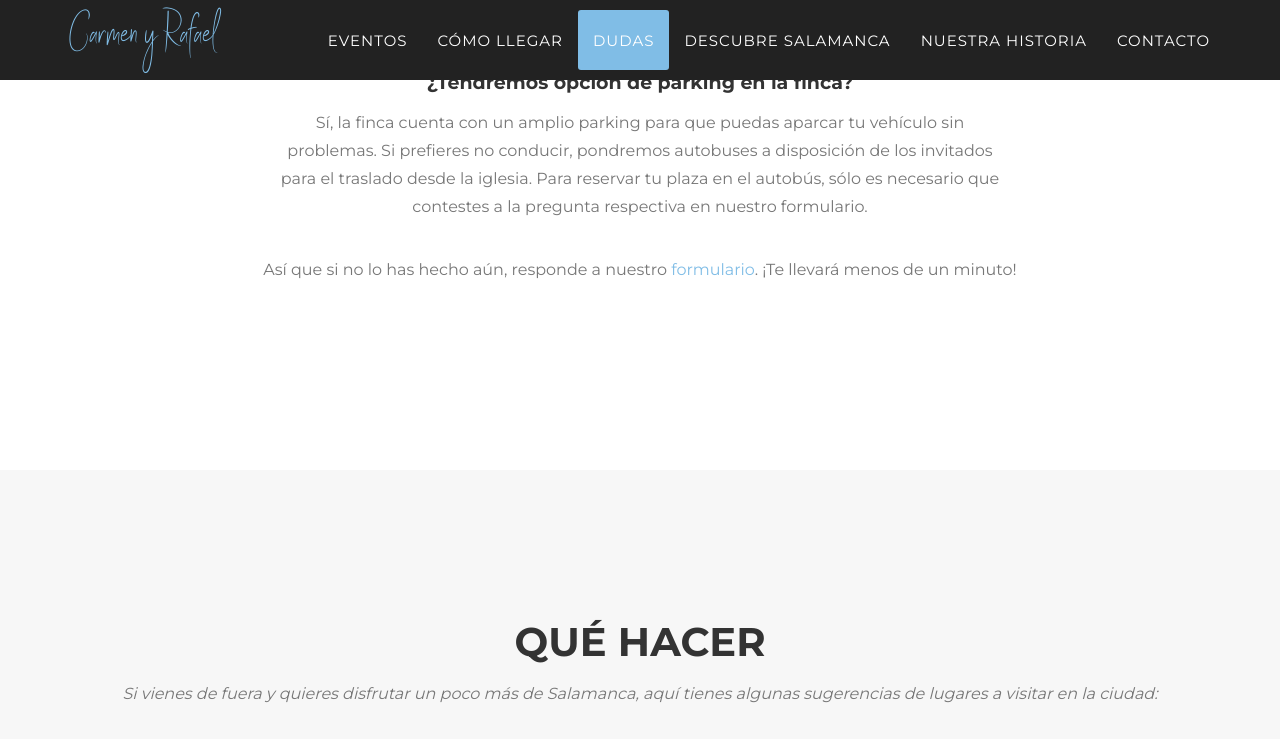
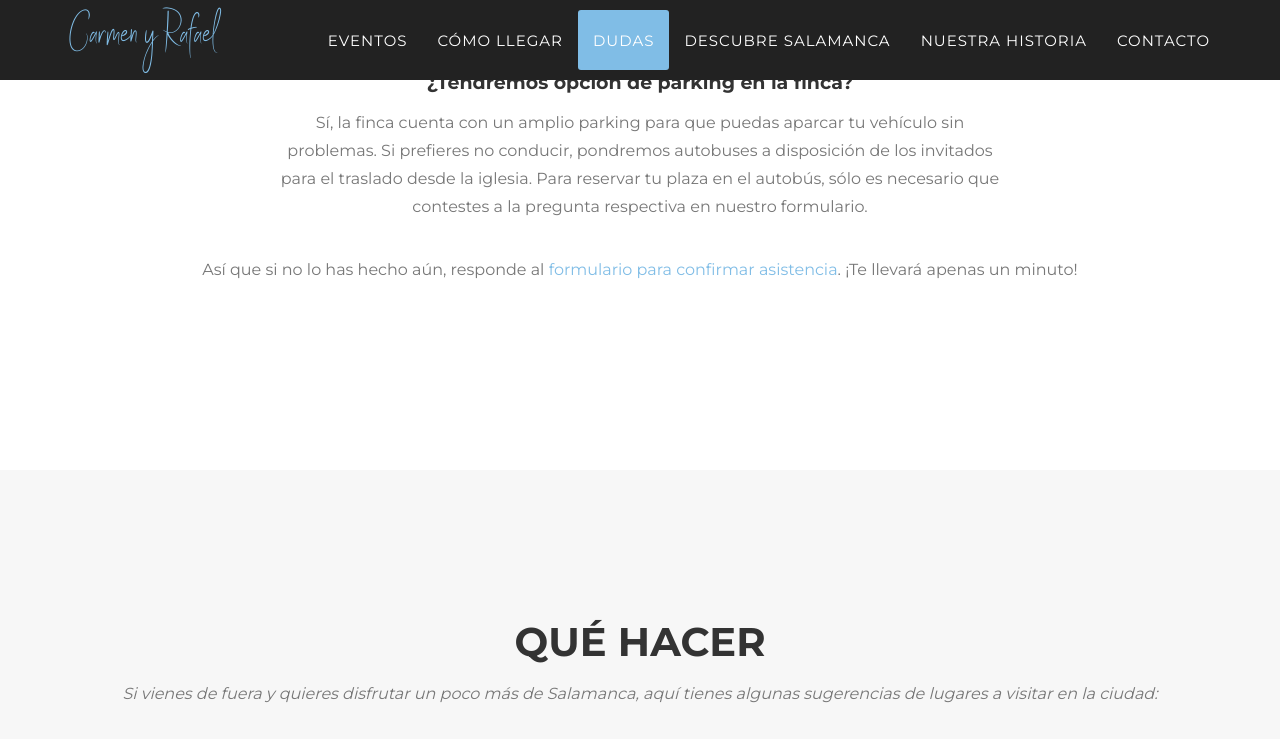
Before and after one commit to elena333/elena333.github.io, a Jekyll site: the page built from index.html, in a window 1280 px wide and 900 px high, scrolled down 5109 px, cut to the strip 0-739 px from the top of the window. Built offline with Jekyll 4.4.1, drawn with Linux system fonts in a browser that asks for light colours; nearby versions of some CDN libraries; some web fonts are replaced; some of the changed text lies outside the part shown.

Commit message:
Correos con @carmenyrafa.es

```diff
--- a/_includes/en_data/FAQ.html
+++ b/_includes/en_data/FAQ.html
@@ -14,7 +14,7 @@
         </div>
         <div class="row">
             <div class="col-lg-12 text-center">
-                <p class="largepad text-muted">Así que si no lo has hecho aún, responde a nuestro <a href="https://docs.google.com/forms/d/e/1FAIpQLSf2WT2kZFDM6nJrKtjeUbMuVGVH66xQRoRmCmie9pZerYMosQ/viewform?usp=dialog">formulario</a>. ¡Te llevará menos de un minuto!</p>
+                <p class="largepad text-muted">Así que si no lo has hecho aún, responde al <a href="https://docs.google.com/forms/d/e/1FAIpQLSf2WT2kZFDM6nJrKtjeUbMuVGVH66xQRoRmCmie9pZerYMosQ/viewform?usp=dialog">formulario para confirmar asistencia</a>. ¡Te llevará apenas un minuto!</p>
             </div>
         </div>
     </div>
--- a/_includes/en_data/contact.html
+++ b/_includes/en_data/contact.html
@@ -47,7 +47,7 @@
         <div class="row">
             <div class="col-lg-12 text-center">
                 <h2 class="section-heading">Contacto</h2>
-                <h3 class="section-subheading text-muted">Si tienes alguna duda y quieres consultarla con nosotros, puedes mandarnos un mensaje desde la página, utilizar cualquiera de nuestros contactos o mandarnos un mail a <b>boda@carmenyrafa.es</b>. Y no olvides confirmar tu asistencia.</h3>
+                <h3 class="section-subheading text-muted">Si tienes alguna duda y quieres consultarla con nosotros, puedes mandarnos un mensaje desde la página, utilizar cualquiera de nuestros contactos o mandarnos un mail a <b><a href="mailto://boda@carmenyrafa.es">boda@carmenyrafa.es</a></b> para que lo recibamos los dos. Y no olvides confirmar tu asistencia.</h3>
             </div>
         </div>
 
```
